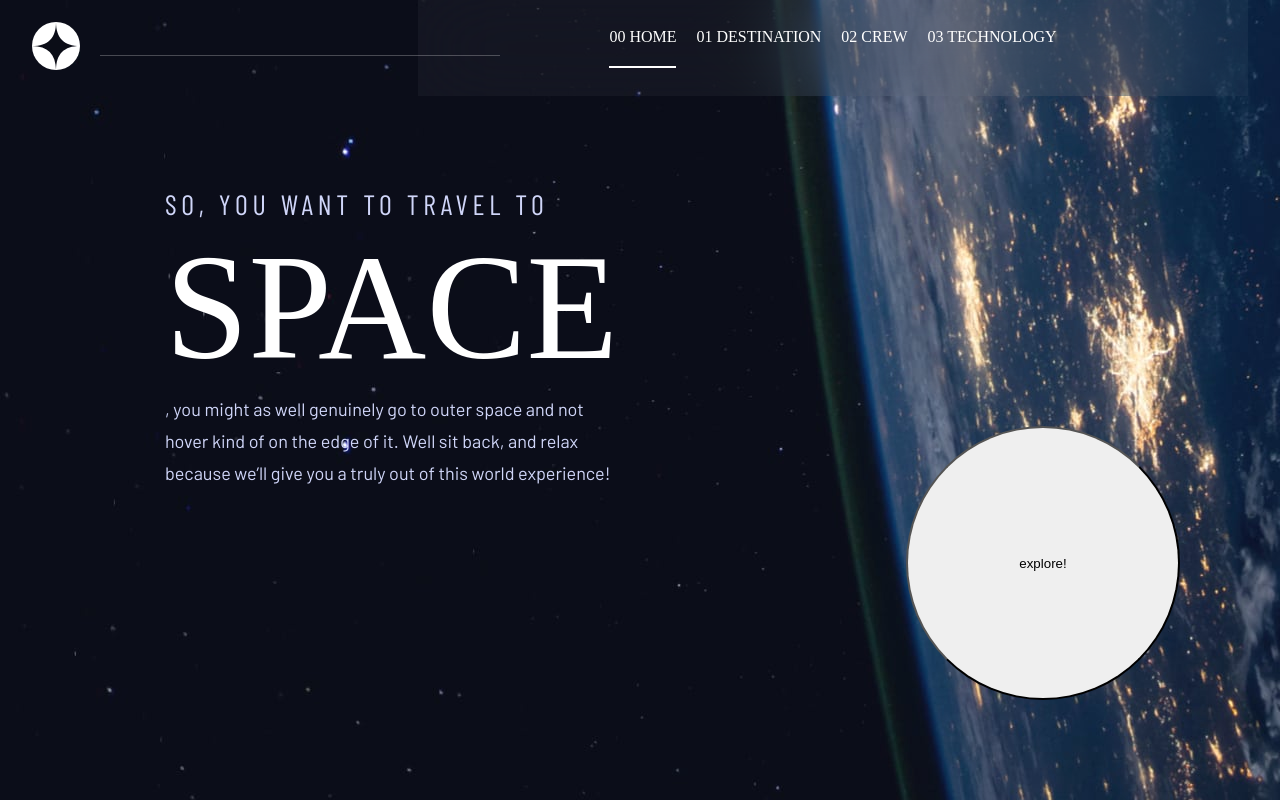
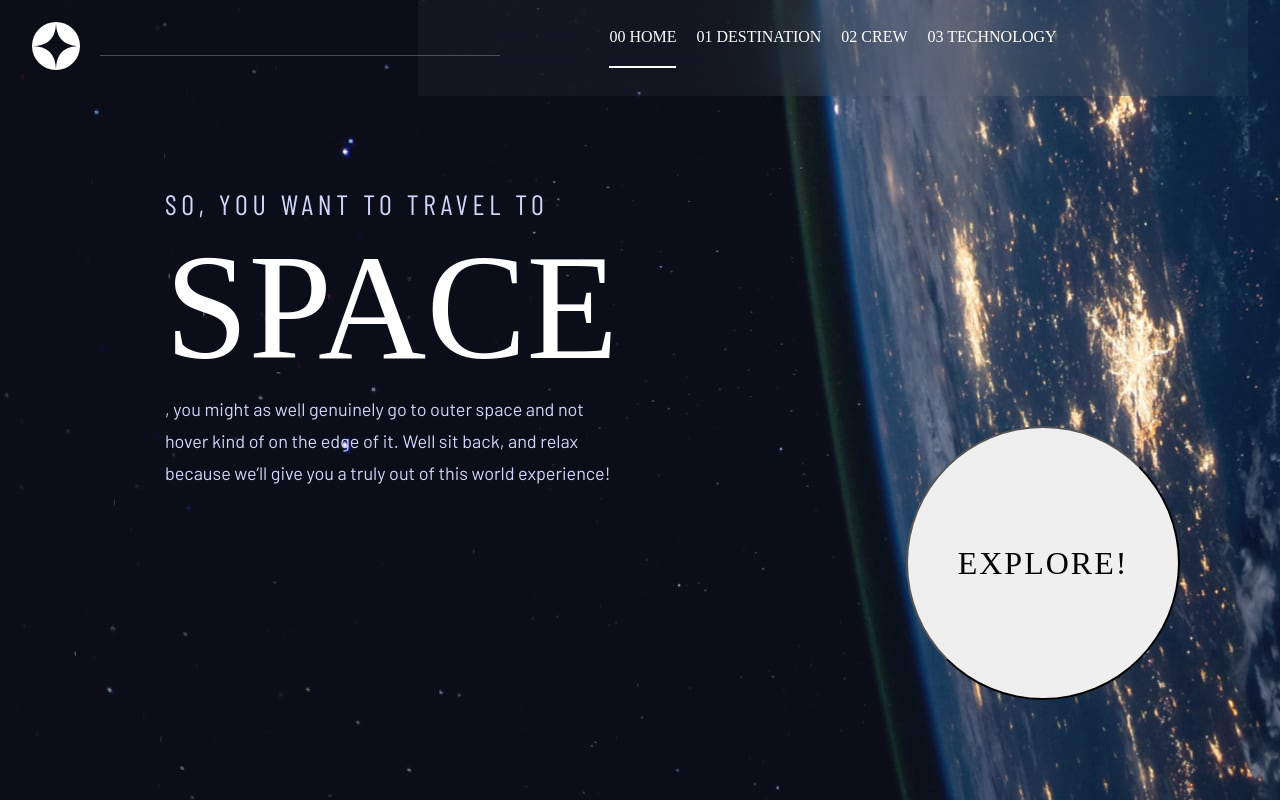
Before and after one commit to docuong0912/space-tourism-website-main, a Next.js app: page /home in a window 1280 px wide. Built offline with nearby package versions, Linux system fonts and the light colour scheme; a web font is replaced by a local one.

Commit message:
fix other problems

```diff
--- a/component/Header/Header.js
+++ b/component/Header/Header.js
@@ -15,7 +15,7 @@ const Header = ({active}) => {
             <Image src={pic} width={48} height={48} alt='logo'/>
         </span>
         <span className={styles.pattern}></span>
-        <span className={styles.navLink}>
+        <div className={styles.navLink}>
             <ul>
                 <li className={`${styles.navEl} ${active == 0 ? styles.active:""}`}>
                      <Link  href="/">00 Home</Link>
@@ -30,7 +30,7 @@ const Header = ({active}) => {
                     <Link href="/technology">03 Technology</Link>
                 </li>
             </ul>
-        </span>
+        </div>
     </header>
   )
 }
--- a/pages/home/index.js
+++ b/pages/home/index.js
@@ -18,7 +18,7 @@ const home = () => {
                 <p className={style.thirdparagraph}>, you might as well genuinely go to outer space and not hover kind of on the edge of it. Well sit back, and relax because we’ll give you a truly out of this world experience!</p>
             </div>
             <button onClick={()=>{router.push('/destination')}} className={style.btnHome} >
-                 explore!
+                <p>explore! </p>
             </button>
         </main>
     </>
```
